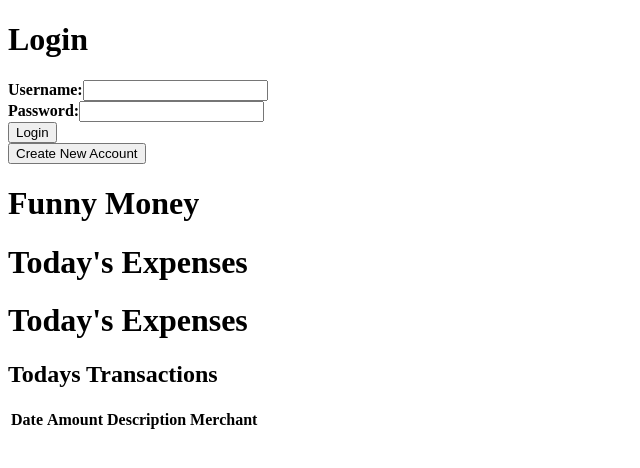
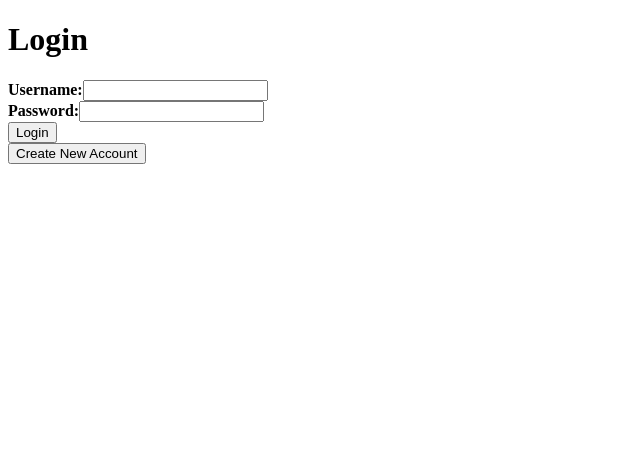
Before and after one commit to DSM12/funnymoney, a React (Create React App) app in the folder client/: page / in a window 1280 px wide. Shown: the top 468 px of the page, without its empty margins (0-640 px from the left). Built offline with nearby package versions, Linux system fonts and the light colour scheme.

Commit message:
Removed Dashboard component from home.js

```diff
--- a/client/src/pages/Home.js
+++ b/client/src/pages/Home.js
@@ -78,7 +78,6 @@ class Home extends Component {
               this.showModal();
          }}
           > Create New Account </button>
-          <Dashboard />
       </div>
     );
   }
```
